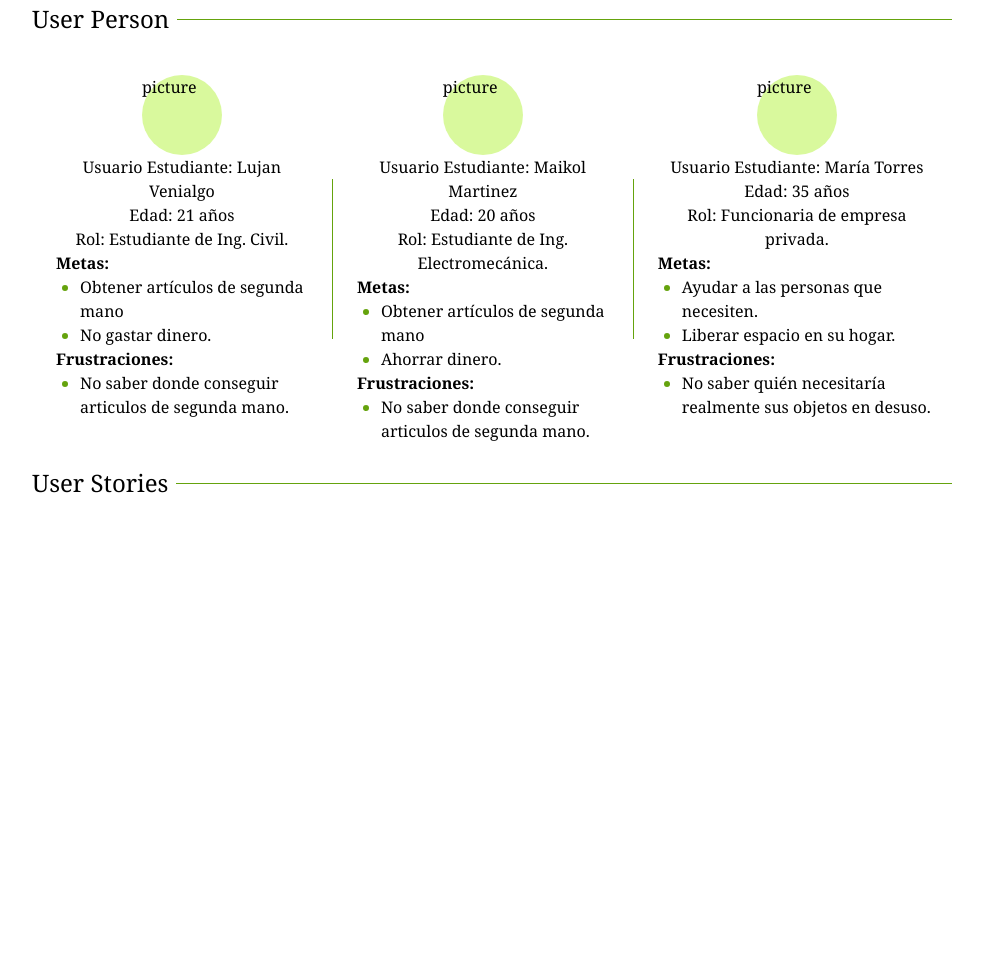
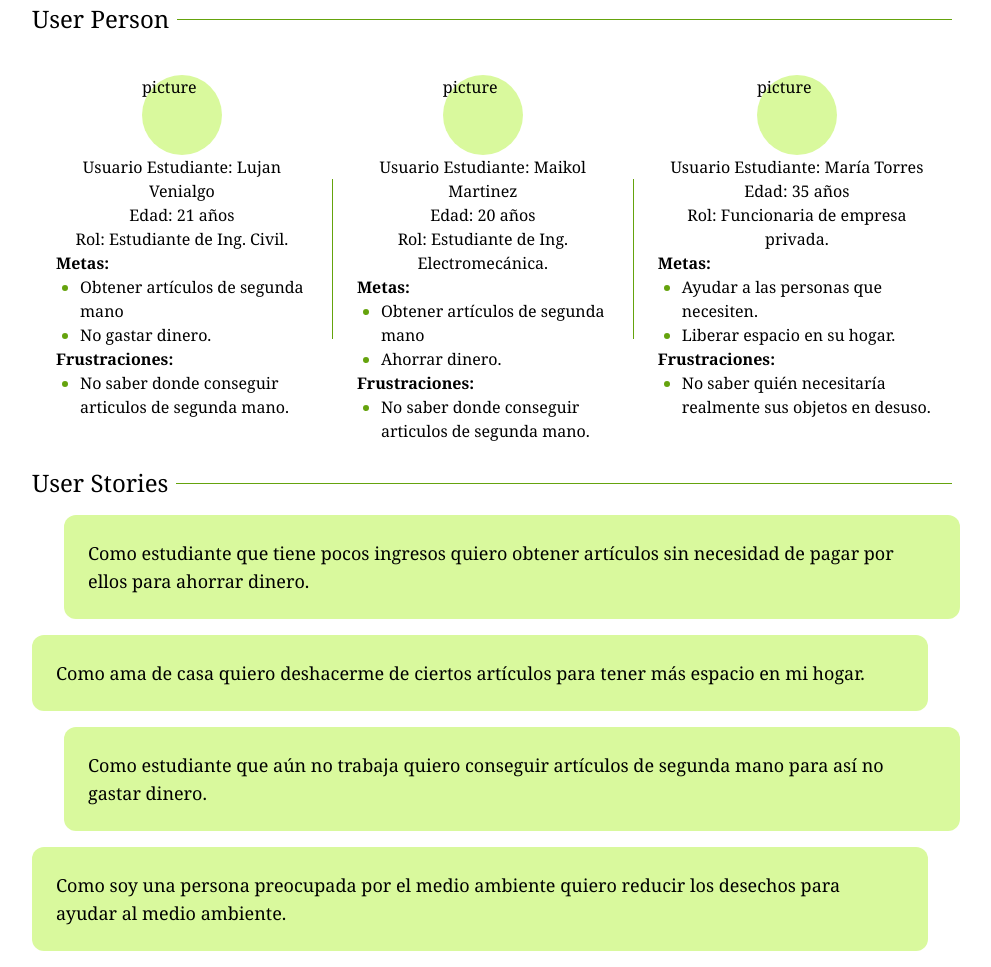
Before and after one commit to camilaRoa/portfolioHMI, a plain HTML site: page index.html in a window 1280 px wide. Shown: the part 1365-2332 px from the top of the page, without its empty margins (144-1135 px from the left). Before the commit the page ends 1880 px from the top, so only its background shows below. Drawn offline with nearby package versions, Linux system fonts and the light colour scheme; a script that the page names is missing.

Commit message:
Add user stories

```diff
--- a/index.html
+++ b/index.html
@@ -183,6 +183,20 @@
                     <h2 class="whitespace-nowrap text-medium text-2xl">User Stories</h2>
                     <div class="w-full h-0 border-b border-lime-600 m-2"></div>
                 </div>
+                <div class="flex flex-col">
+                    <div class="rounded-xl md:ml-8 mb-3 md:mb-4 p-6 bg-lime-200">
+                        Como estudiante que tiene pocos ingresos quiero obtener artículos sin necesidad de pagar por ellos para ahorrar dinero.
+                    </div>
+                    <div class="rounded-xl md:mr-8 mb-3 md:mb-4 p-6 bg-lime-200">
+                        Como ama de casa quiero deshacerme de ciertos artículos para tener más espacio en mi hogar.
+                    </div>
+                    <div class="rounded-xl md:ml-8 mb-3 md:mb-4 p-6 bg-lime-200">
+                        Como estudiante que aún no trabaja quiero conseguir artículos de segunda mano para así no gastar dinero.
+                    </div>
+                    <div class="rounded-xl md:mr-8 mb-3 md:mb-4 p-6 bg-lime-200">
+                        Como soy una persona preocupada por el medio ambiente quiero reducir los desechos para ayudar al medio ambiente.
+                    </div>
+                </div>
             </div>
 
             <!-- Arquitectura de la información -->
```
